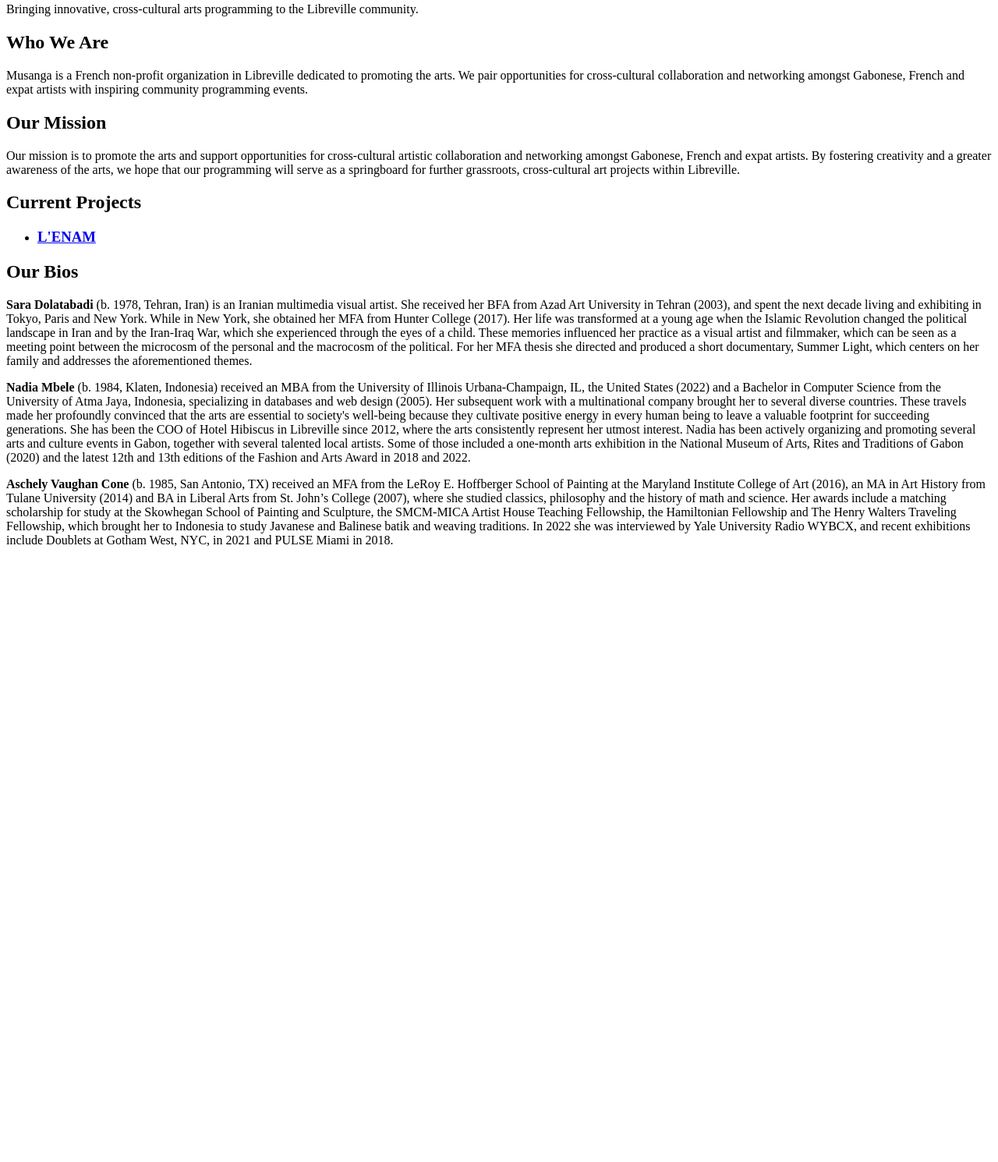
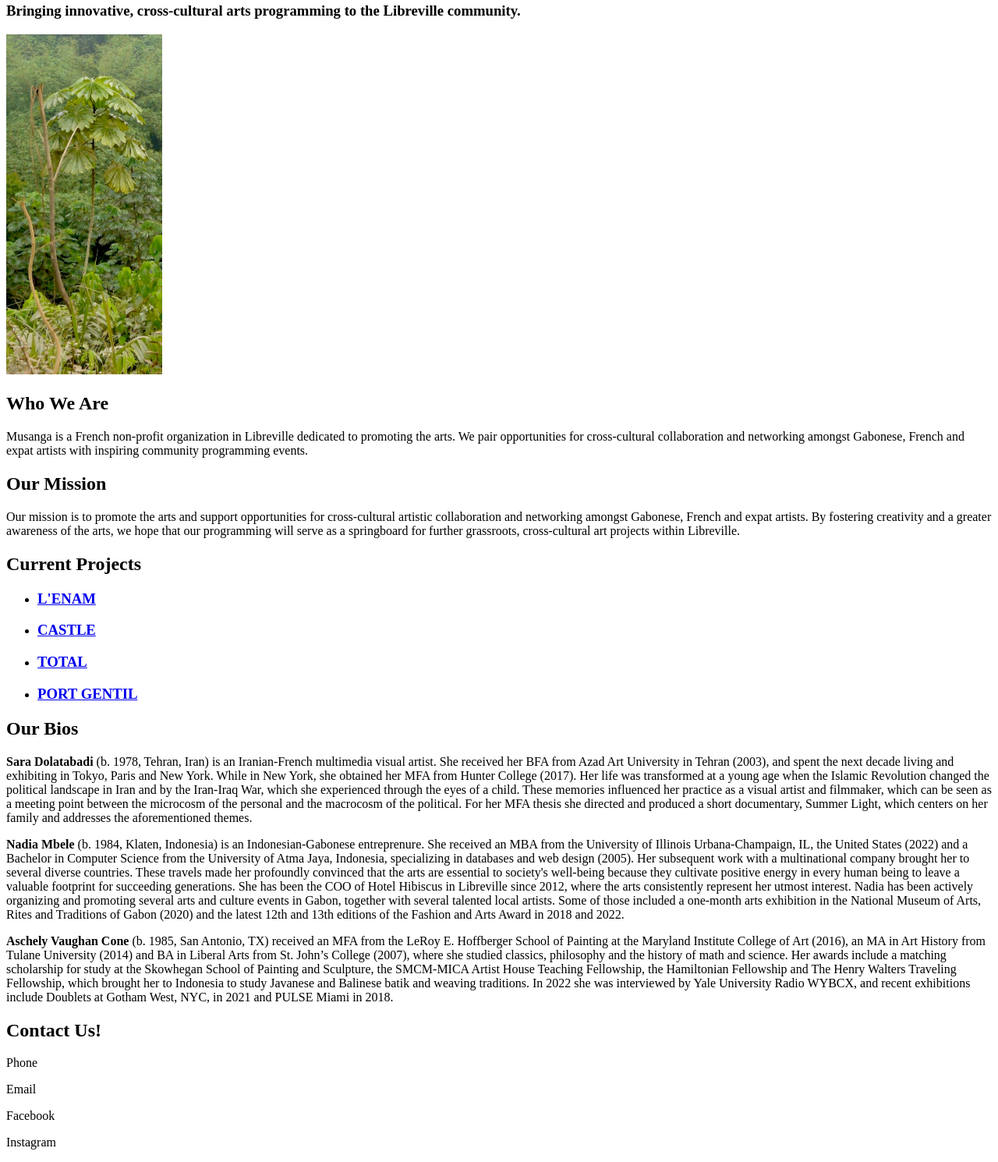
Before and after one commit to aschelyc/musanga-organization, a plain HTML site: page index.html in a window 1280 px wide. Shown: the part 77-1567 px from the top of the page at 78% size. Before the commit the page ends 800 px from the top, so only its background shows below. Drawn offline with Linux system fonts and the light colour scheme.

Commit message:
Add image of musanga tree and link

```diff
--- a/index.html
+++ b/index.html
@@ -6,21 +6,31 @@
     </head>
     <body>
         <h1>Welcome to Musanga Organization!</h1>
-            <p>Bringing innovative, cross-cultural arts programming to the Libreville community.</p>
+        <p><h3>Bringing innovative, cross-cultural arts programming to the Libreville community.</h3></p>
+        <p><a href="https://en.wikipedia.org/wiki/Musanga_cecropioides#/media/File:Mayombe-parasolier.JPG">
+            <img src="./images/image-of-musanga-tree.JPG" alt="Image of Musanga Tree" style="width: 200px;height:auto;">
+          </a></p>
         <h2>Who We Are</h2>
             <p>Musanga is a French non-profit organization in Libreville dedicated to promoting the arts. We pair opportunities for cross-cultural collaboration and networking amongst Gabonese, French and expat artists with inspiring community programming events.</p>
         <h2>Our Mission </h2>
                 <p>Our mission is to promote the arts and support opportunities for cross-cultural artistic collaboration and networking amongst Gabonese, French and expat artists. By fostering creativity and a greater awareness of the arts, we hope that our programming will serve as a springboard for further grassroots, cross-cultural art projects within Libreville.</p>
         <h2>Current Projects</h2>
             <ul>
-                <li><a href="pages/lenam.html"><h3>L'ENAM</h3></a></li>
+                <li><a href="./pages/lenam.html"><h3>L'ENAM</h3></a></li>
+                <li><a href="./pages/castle.html"><h3>CASTLE</h3></a></li>
+                <li><a href="./pages/total.html"><h3>TOTAL</h3></a></li>
+                <li><a href="./pages/port-gentil.html"><h3>PORT GENTIL</h3></a></li>
             </ul>
         <h2>Our Bios</h2>
-            <p><strong>Sara Dolatabadi</strong> (b. 1978, Tehran, Iran) is an Iranian multimedia visual artist. She received her BFA from Azad Art University in Tehran (2003), and spent the next decade living and exhibiting in Tokyo, Paris and New York. While in New York, she obtained her MFA from Hunter College (2017). Her life was transformed at a young age when the Islamic Revolution changed the political landscape in Iran and by the Iran-Iraq War, which she experienced through the eyes of a child. These memories influenced her practice as a visual artist and filmmaker, which can be seen as a meeting point between the microcosm of the personal and the macrocosm of the political. For her MFA thesis she directed and produced a short documentary, Summer Light, which centers on her family and addresses the aforementioned themes.</p>
+            <p><strong>Sara Dolatabadi</strong> (b. 1978, Tehran, Iran) is an Iranian-French multimedia visual artist. She received her BFA from Azad Art University in Tehran (2003), and spent the next decade living and exhibiting in Tokyo, Paris and New York. While in New York, she obtained her MFA from Hunter College (2017). Her life was transformed at a young age when the Islamic Revolution changed the political landscape in Iran and by the Iran-Iraq War, which she experienced through the eyes of a child. These memories influenced her practice as a visual artist and filmmaker, which can be seen as a meeting point between the microcosm of the personal and the macrocosm of the political. For her MFA thesis she directed and produced a short documentary, Summer Light, which centers on her family and addresses the aforementioned themes.</p>
 
-            <p><strong>Nadia Mbele</strong> (b. 1984, Klaten, Indonesia) received an MBA from the University of Illinois Urbana-Champaign, IL, the United States (2022) and a Bachelor in Computer Science from the University of Atma Jaya, Indonesia, specializing in databases and web design (2005). Her subsequent work with a multinational company brought her to several diverse countries. These travels made her profoundly convinced that the arts are essential to society's well-being because they cultivate positive energy in every human being to leave a valuable footprint for succeeding generations. She has been the COO of Hotel Hibiscus in Libreville since 2012, where the arts consistently represent her utmost interest. Nadia has been actively organizing and promoting several arts and culture events in Gabon, together with several talented local artists. Some of those included a one-month arts exhibition in the National Museum of Arts, Rites and Traditions of Gabon (2020) and the latest 12th and 13th editions of the Fashion and Arts Award in 2018 and 2022.</p>
+            <p><strong>Nadia Mbele</strong> (b. 1984, Klaten, Indonesia) is an Indonesian-Gabonese entreprenure. She received an MBA from the University of Illinois Urbana-Champaign, IL, the United States (2022) and a Bachelor in Computer Science from the University of Atma Jaya, Indonesia, specializing in databases and web design (2005). Her subsequent work with a multinational company brought her to several diverse countries. These travels made her profoundly convinced that the arts are essential to society's well-being because they cultivate positive energy in every human being to leave a valuable footprint for succeeding generations. She has been the COO of Hotel Hibiscus in Libreville since 2012, where the arts consistently represent her utmost interest. Nadia has been actively organizing and promoting several arts and culture events in Gabon, together with several talented local artists. Some of those included a one-month arts exhibition in the National Museum of Arts, Rites and Traditions of Gabon (2020) and the latest 12th and 13th editions of the Fashion and Arts Award in 2018 and 2022.</p>
 
             <p><strong>Aschely Vaughan Cone</strong> (b. 1985, San Antonio, TX) received an MFA from the LeRoy E. Hoffberger School of Painting at the Maryland Institute College of Art (2016), an MA in Art History from Tulane University (2014) and BA in Liberal Arts from St. John’s College (2007), where she studied classics, philosophy and the history of math and science. Her awards include a matching scholarship for study at the Skowhegan School of Painting and Sculpture, the SMCM-MICA Artist House Teaching Fellowship, the Hamiltonian Fellowship and The Henry Walters Traveling Fellowship, which brought her to Indonesia to study Javanese and Balinese batik and weaving traditions. In 2022 she was interviewed by Yale University Radio WYBCX, and recent exhibitions include Doublets at Gotham West, NYC, in 2021 and PULSE Miami in 2018.</p>
-
+        <h2>Contact Us!</h2>
+            <p>Phone</p>
+            <p>Email</p>
+            <p>Facebook</p>
+            <p>Instagram</p>
 
 </html>
```
Also changed, not shown: pages/lenam.html (+5 -6 lines), images/image-of-musanga-tree.JPG (added), pages/port-gentil.html (added).
